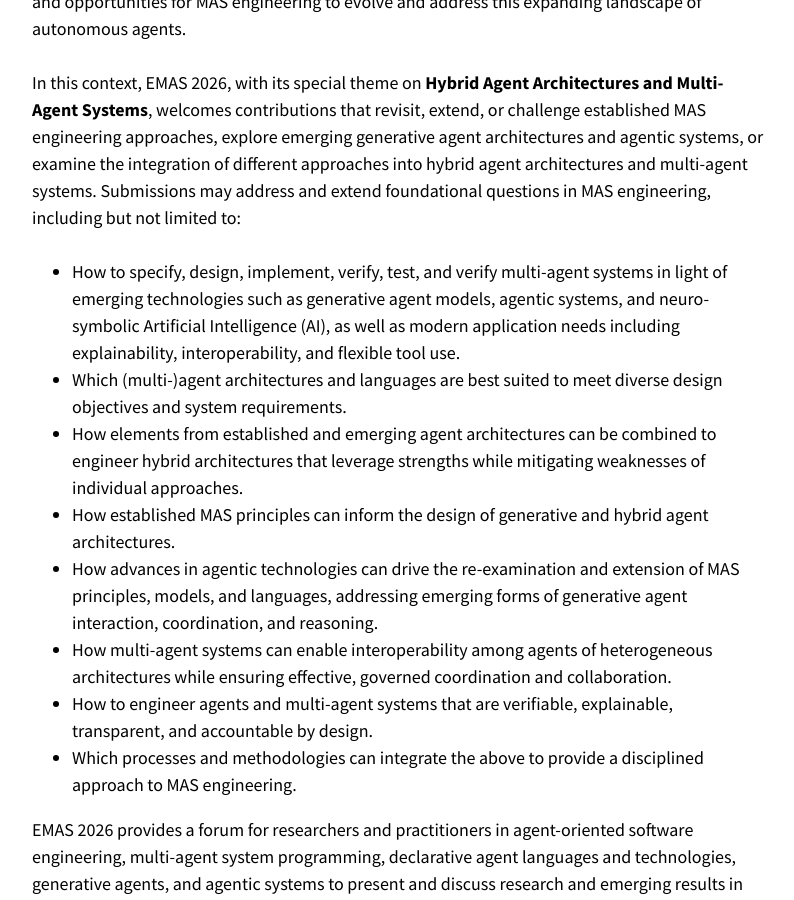
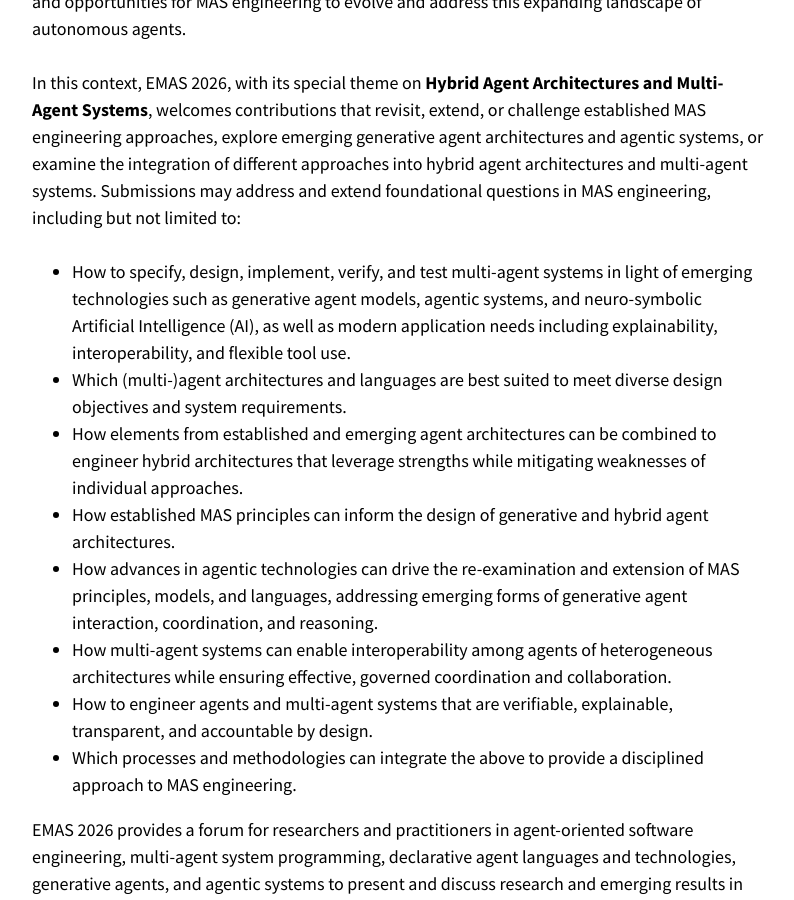
Before and after one commit to emas-workshop/2026, a Jekyll site: the page built from cfp.md, in a window 1280 px wide and 900 px high, scrolled down 766 px. Shown: the whole window, without its empty margins (242-1036 px from the left). Built offline with Jekyll 4.4.1, drawn with Linux system fonts in a browser that asks for light colours; nearby versions of some CDN libraries; our own code applies the rules of GitHub Pages for plain Markdown files.

Commit message:
fix(cfp.md) rm duplicate verify

```diff
--- a/cfp.md
+++ b/cfp.md
@@ -23,7 +23,7 @@
 
 In this context, EMAS 2026, with its special theme on **Hybrid Agent Architectures and Multi-Agent Systems**, welcomes contributions that revisit, extend, or challenge established MAS engineering approaches, explore emerging generative agent architectures and agentic systems, or examine the integration of different approaches into hybrid agent architectures and multi-agent systems. Submissions may address and extend foundational questions in MAS engineering, including but not limited to:
 
-- How to specify, design, implement, verify, test, and verify multi-agent systems in light of emerging technologies such as generative agent models, agentic systems, and neuro-symbolic Artificial Intelligence (AI), as well as modern application needs including explainability, interoperability, and flexible tool use.
+- How to specify, design, implement, verify, and test multi-agent systems in light of emerging technologies such as generative agent models, agentic systems, and neuro-symbolic Artificial Intelligence (AI), as well as modern application needs including explainability, interoperability, and flexible tool use.
 - Which (multi-)agent architectures and languages are best suited to meet diverse design objectives and system requirements.
 - How elements from established and emerging agent architectures can be combined to engineer hybrid architectures that leverage strengths while mitigating weaknesses of individual approaches.
 - How established MAS principles can inform the design of generative and hybrid agent architectures.
```
